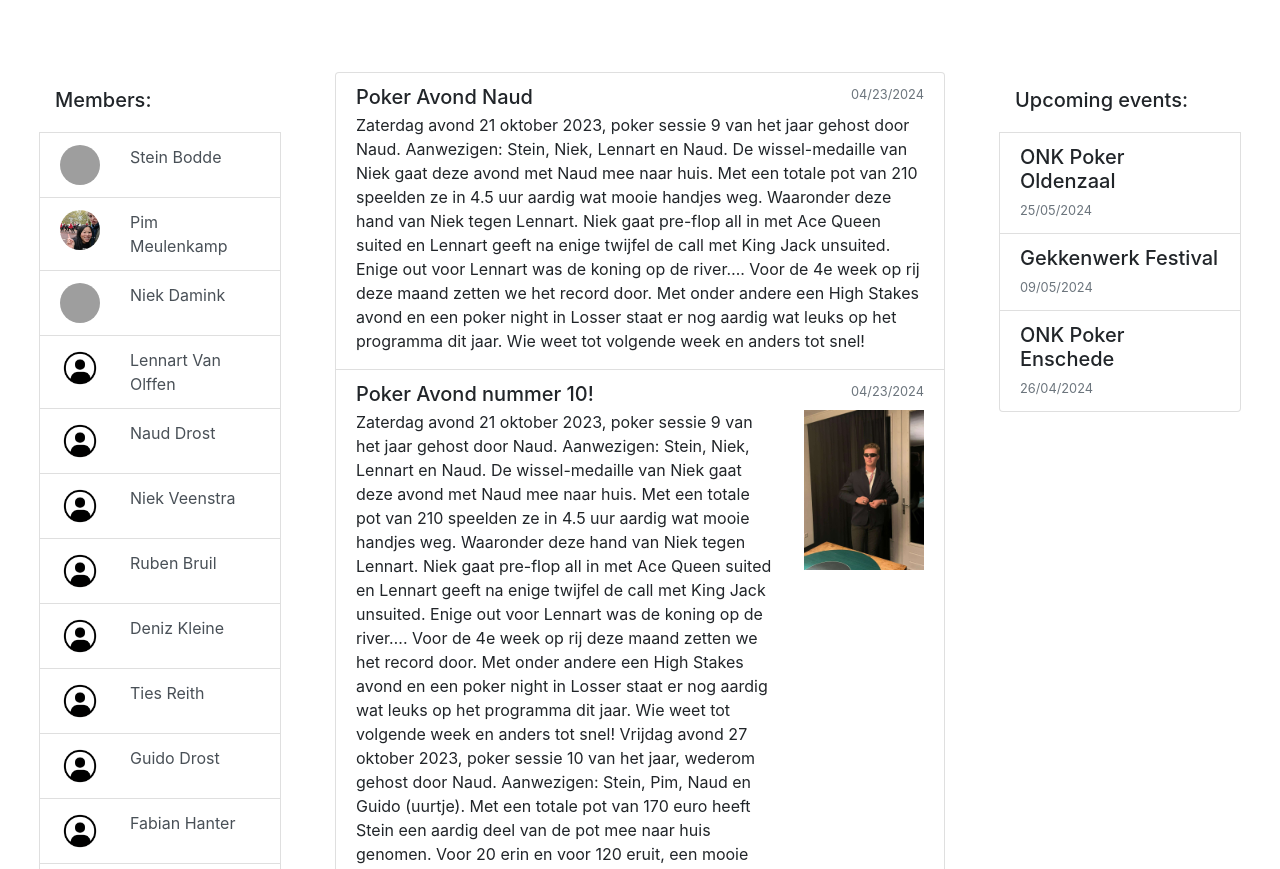
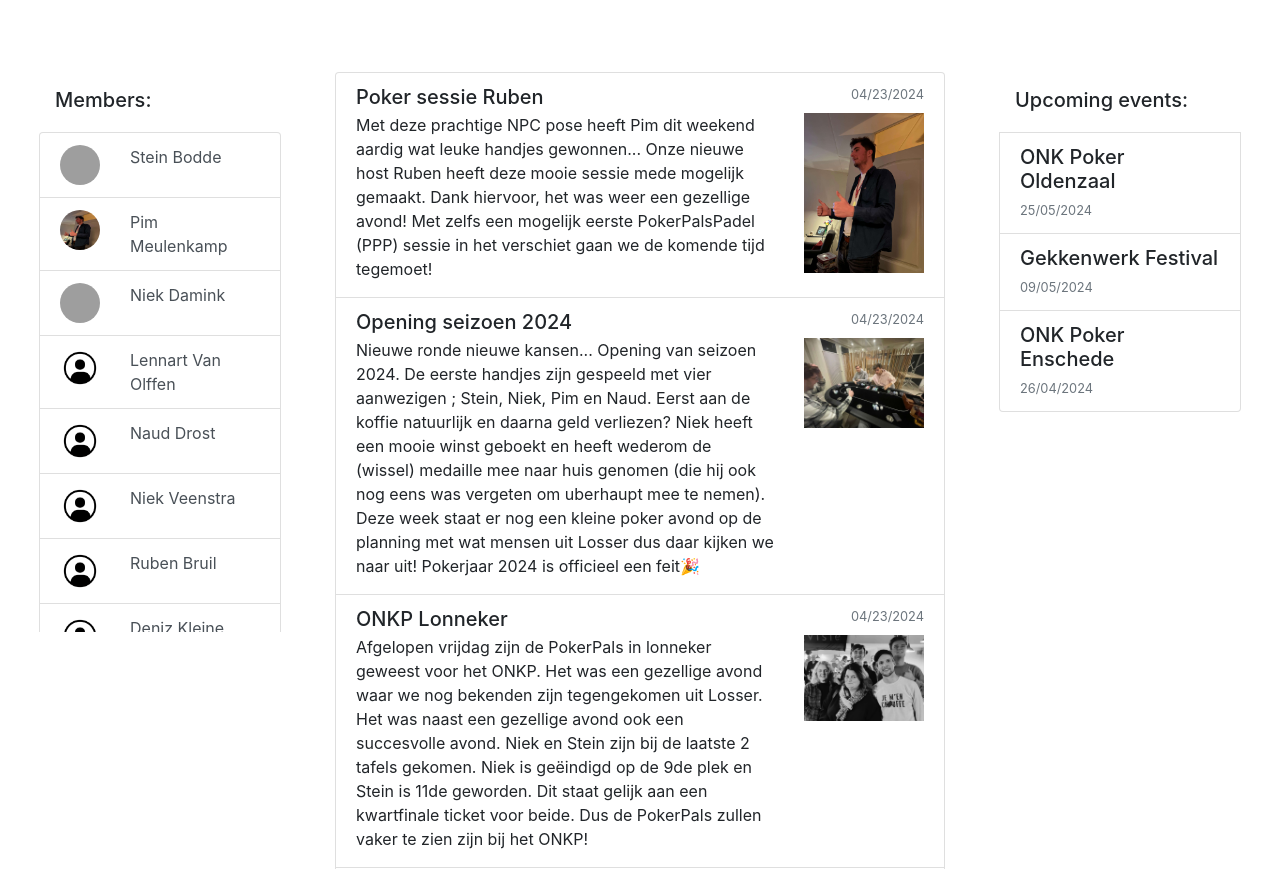
Before and after one commit to Niek-Damink/PokerPals, a Flask app: page / in a window 1280 px wide. Shown: the part 108-977 px from the top of the page. Run offline with Flask 3, Linux system fonts and the light colour scheme; a user stored in the database is signed in; some libraries are stand-ins or nearby versions; grey boxes are pictures that could not be loaded.

Commit message:
Made the home page nicer with scrolling

```diff
--- a/src/website/dbQueries.py
+++ b/src/website/dbQueries.py
@@ -169,7 +169,7 @@ def getMaxPostID():
     return max_session_id
 
 def getPosts():
-    all_posts = Post.query.all()
+    all_posts = Post.query.order_by(Post.id.desc()).all()
     return all_posts
 
 def getEvents():
--- a/src/website/templates/home.html
+++ b/src/website/templates/home.html
@@ -6,8 +6,10 @@
 <br>
 <div class="row">
     <div class="col">
+        <div class="sticky-top">
         <ul class="list-group px-4">
             <h5 class="mb-1 p-3">Members:</h5>
+            <div class="overflow-auto" style="max-height: 500px;">
             {% for name, url in user_list%}
             <li class="list-group-item list-group-item-action">
                 <a class="text-reset" href="/account/{{name}}">
@@ -22,7 +24,9 @@
                 </a>
             </li>
             {% endfor %}
+            </div>
         </ul>
+        </div>
     </div>
     <div class="col-6">
         <div class="list-group">
@@ -47,6 +51,7 @@
         </div>
     </div>
     <div class="col">
+        <div class="sticky-top">
         <div class="list-group px-4">
             <h5 class="mb-1 p-3">Upcoming events:</h5>
             {%for event in event_list%}
@@ -58,5 +63,6 @@
             </a>
             {%endfor%}
         </div>
+        </div>
     </div>
     {% endblock %}
```
Also changed, not shown: src/instance/database.db, src/website/static/pictures/avatar3.jpg, src/website/static/pictures/post2.jpg (added), src/website/static/pictures/post3.jpg, src/website/static/pictures/post4.jpg (added), src/website/static/pictures/post5.jpg (added), src/website/static/pictures/post6.jpg (added), src/website/static/pictures/post7.jpg (added), src/website/static/pictures/post8.jpg (added), 2 other files.
